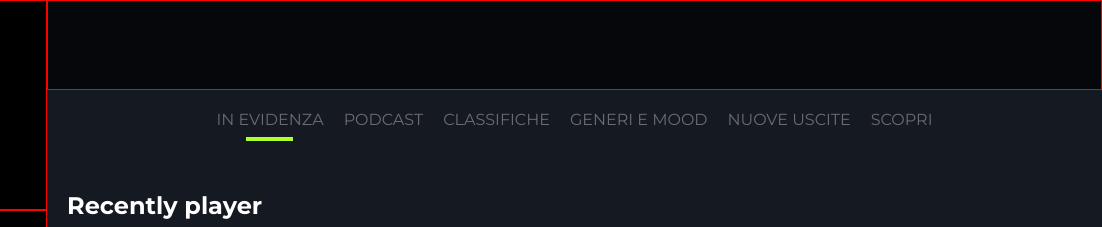
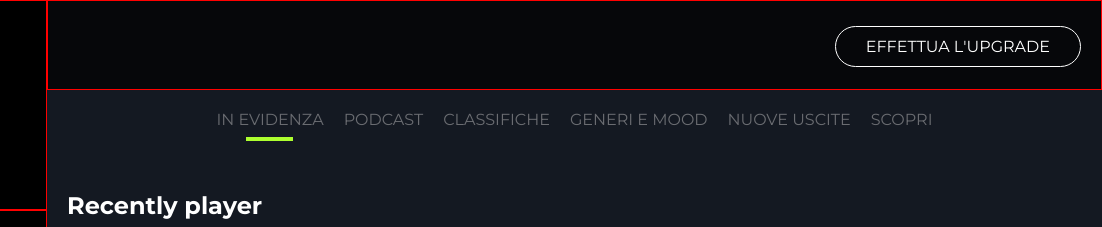
Before and after one commit to EmanueleDiLeo/html-css-spotifyweb, a plain HTML site: page index.html in a window 1280 px wide. Shown: the top 227 px of the page, 178-1280 px from the left. Drawn offline with Linux system fonts and the light colour scheme.

Commit message:
[ADD] : Button bar-top

```diff
--- a/css/style.css
+++ b/css/style.css
@@ -184,6 +184,24 @@ main{
   z-index: 999;
 }
 
+.bar-top a{
+  position: absolute;
+  right: 20px;
+  top:25px;
+  text-decoration: none;
+  color: white;
+  padding: 10px 30px;
+  border: 1px white solid;
+  border-radius: 40px;
+}
+
+.bar-top a:hover{
+  top: 20px;
+  padding: 15px 40px;
+  font-size: 1.1rem;
+}
+
+
 /* **************************************CENTRAL_BODY */
 
 .central-body{
@@ -309,4 +327,8 @@ footer{
   padding-left: 10px;
 }
 
+footer i:hover{
+  color: white;
+}
+
 /* ************************************RESPONSIVE*************************** */
--- a/index.html
+++ b/index.html
@@ -83,7 +83,7 @@
 
       <!-- START BAR TOP -->
       <div class="bar-top debug">
-
+        <a href="#">EFFETTUA L'UPGRADE</a>
       </div>
       <!-- END BAR TOP -->
 
```
